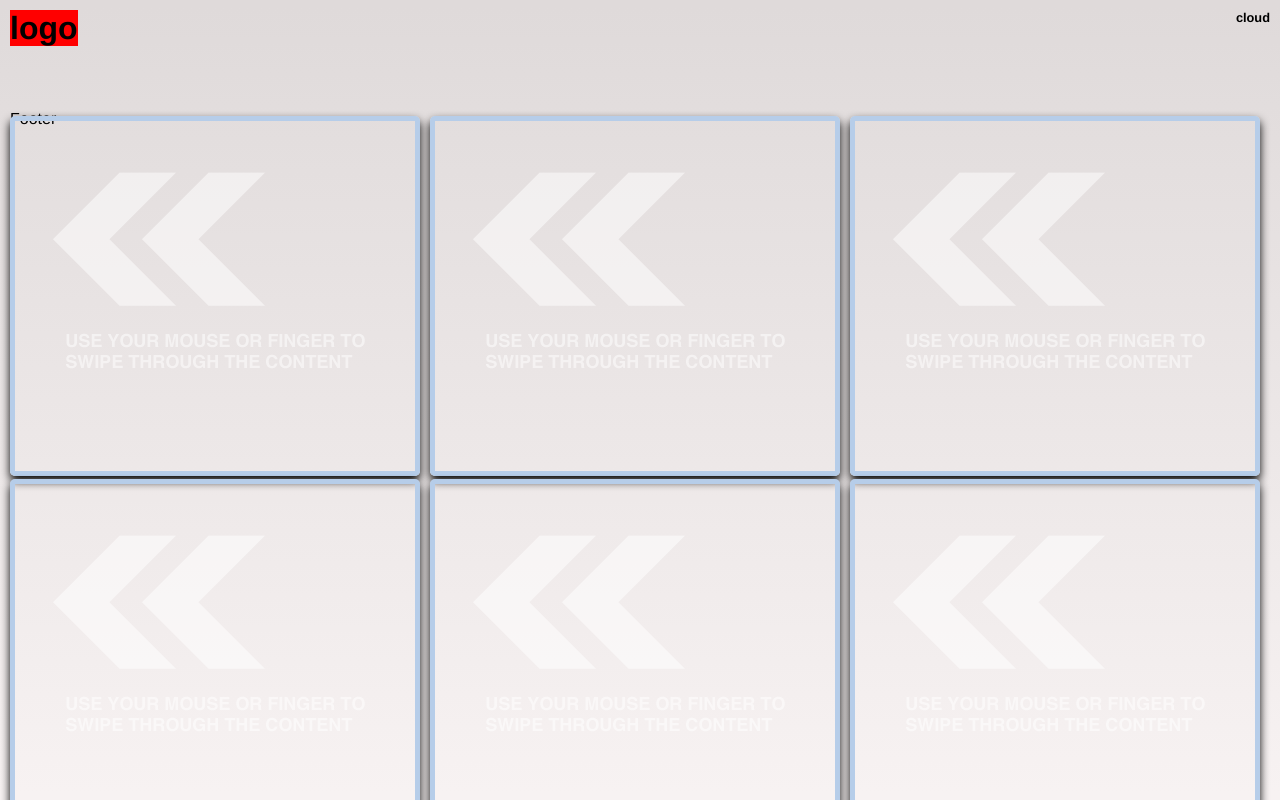
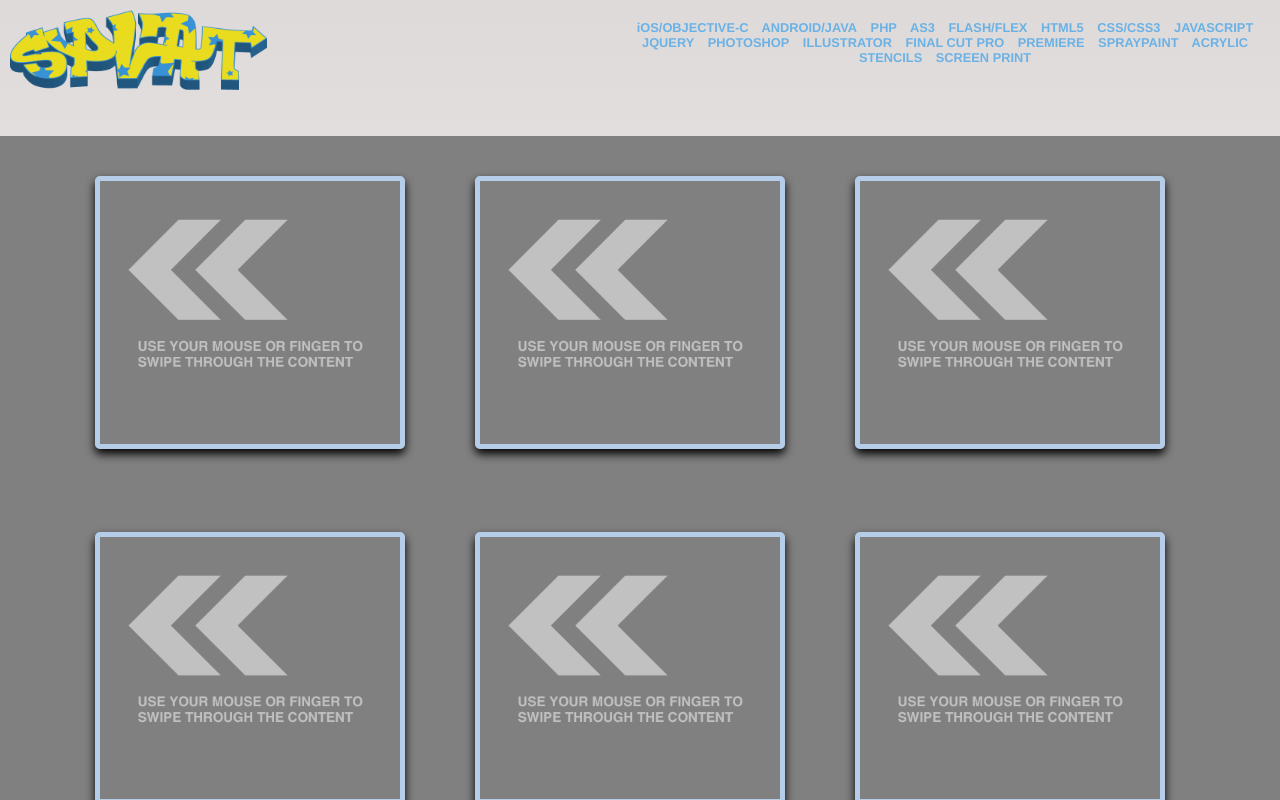
Before and after one commit to pemmerich/pemmerich-site, a plain HTML site: page src/index.html in a window 1280 px wide. Drawn offline with Linux system fonts and the light colour scheme.

Commit message:
made some adjustments

```diff
--- a/src/css/main.css
+++ b/src/css/main.css
@@ -48,7 +48,7 @@ body, html
 	margin: 0;
 	padding: 0;
 	height:100%;
-	min-height:100%;
+	/*min-height:100%;*/
 
 	font-family:Helvetica, Arial, sans-serif;
 	color:#000000;
@@ -82,10 +82,11 @@ body, html
 
 #header
 {
-	/*padding won't affect size of element'*/
+	/*padding won't affect size of element'
 	box-sizing:border-box;
 	-moz-box-sizing:border-box;
 	-webkit-box-sizing:border-box;
+	*/
 
 	padding:10px;
 	display:block;
@@ -120,7 +121,7 @@ body, html
 
 	text-align:left;
 	margin-bottom:0px;
-	background-color: red;
+	/*background-color: red;*/
 	height:80px;
 	width:100px;
 }
@@ -135,11 +136,13 @@ body, html
 	font-size:.8em;
 	font-weight:bold;
 	display:inline;
-	position:relative;
+	position:absolute;
 	max-width:50%;
+	top:20px;
+	right:10px;
 	width:auto;
 	height:auto;
-	float:right;
+	/*float:right;*/
 	text-align:center;
 }
 
@@ -150,18 +153,23 @@ body, html
 
 #footer
 {
-	/*padding won't affect size of element'*/
+	/*padding won't affect size of element'
 	box-sizing:border-box;
 	-moz-box-sizing:border-box;
 	-webkit-box-sizing:border-box;
+	*/
 
-	padding:10px;
 
-	display:inline-block;
+
+	display:block;
 	width:100%;
 	height:auto;
 	min-height:100px;
 	overflow:hidden;
+
+	padding:10px;
+	margin-bottom: 50px;
+	padding-bottom: 50px;
 
 	/*
 	background:#b8b8b8;
@@ -292,15 +300,21 @@ hr
 
 .scroller ul
 {
-	position:absolute;
+	/*position:absolute;*/
 	list-style:none;
-	display:block;
+	display:inline-block;
 	width:100%;
 	/*height:350px;
 	top:50%;*/
-	padding:0;
-	/*margin:-225px 0px 0px 0px;*/
-	text-align:left;
+
+	/*
+	text-align:center;
+	padding:auto;
+	margin:auto;
+	*/
+
+
+	background-color: gray;
 
 
 
@@ -315,8 +329,8 @@ hr
 	display:block;
 	vertical-align:middle;
 	float:left;
-	margin:0px 10px 0px 10px;
-	width:400px;
+	margin:40px 40px 40px 40px;
+	width:300px;
 	height:100%;
 
 	font-size:14px;
@@ -343,6 +357,7 @@ hr
 
 	-moz-border-radius: 5px;
 	border-radius: 5px;
+	width: 300px;
 
 	/*
 	-webkit-transform:rotateX(60deg) rotateZ(10deg);
@@ -419,7 +434,10 @@ hr
 		width:100%;
 		height:auto;
 		float:none;
+		position: relative;
 		text-align:center;
+		top:auto;
+		right:auto;
 	}
 
 
--- a/src/index.html
+++ b/src/index.html
@@ -21,18 +21,20 @@
 
 <div id="content">
 	<div class="scroller">
+
 	<div id="header">
 		<div id="logo">
-		logo
+
+
+
+			<img src="images/splat.png">
 			<!--
-		<span class="blue">Patrick</span>
-		<span class="grey">Emmerich</span>
+			<span class="grey">Patrick</span>
+			<span class="blue">Emmerich</span>
 			-->
-		<!--<img src="images/splat.png">-->
 		</div>
 		<div id="cloud">
-		cloud
-		<!--
+
 			<span class="blue">iOS/OBJECTIVE-C</span>
 			<span class="blue">ANDROID/JAVA</span>
 			<span class="blue">PHP</span>
@@ -53,30 +55,23 @@
 			<span class="blue">ACRYLIC</span>
 			<span class="blue">STENCILS</span>
 			<span class="blue">SCREEN PRINT</span>
-	-->
+
 		</div>
 	</div>
 
-
-
-
 	<ul class="list"></ul>
 
+	<div id="footer">
 
-
-
-
-	<div id="footer">
-	Footer
-	<!--
 		<div id="name">
 			<span class="blue">INTERACTIVE</span>
 			<span class="grey">GRAPHIC</span>
 			<span class="blue">DESIGN</span>
 		</div>
 		<div id="contact" class="blue">sk8ordie1090@gmail.com  -  845 649 0058  -  NYC  -  11102</div>
--->
+
 	</div>
+
 </div>
 </div>
 
--- a/src/js/Main.js
+++ b/src/js/Main.js
@@ -25,6 +25,7 @@ $(document).ready
 $(window).resize(function() {
 	var viewportWidth = $(window).width();
 	var viewportHeight = $(window).height();
+	setScrollerHeight();
 	console.log("Viewport Width = "+viewportWidth);
 	console.log("Viewport Height = "+viewportHeight);
 	//update survey container size
@@ -69,15 +70,10 @@ function init()
 
 	  });
 
-	var thumbWidth = $('#content > .scroller li').css('width').replace("px","");
-	var thumbHeight = $('#content > .scroller li').css('height').replace("px","");
-	var thumbBorder = $('#content > .scroller li img').css('border-width').replace("px","");
-	var thumbMargin = $('#content > .scroller li').css('margin-right').replace("px","");
-	var scrollWidth = ($(thumbnails).length+1) * (Number(thumbWidth) + (thumbMargin*2) + (thumbBorder*2) );
-	var scrollHeight = ($(thumbnails).length+1) * (Number(thumbHeight) + (thumbMargin*2) + (thumbBorder*2) );
-	 $('#content > .scroller').css("height",scrollHeight);
-	 console.log("scroller width = "+scrollWidth);
-	 console.log("scroller height = "+scrollHeight);
+
+	setScrollerHeight();
+
+
 
 
 	thumb_scroll = new IScroll("#content",{mouseWheel:true,scrollbars:true});
@@ -111,3 +107,29 @@ function init()
 
 
 }
+
+function setScrollerHeight()
+{
+	var listHeight = $('#content > .scroller > .list').innerHeight();
+	var listWidth = $('#content > .scroller > .list').innerWidth();
+	var headerHeight = $('#header').innerHeight();
+	var footerHeight = $('#footer').innerHeight();
+
+	var thumbWidth = $('#content > .scroller li').css('width').replace("px","");
+	var thumbBorder = $('#content > .scroller li img').css('border-width').replace("px","");
+	var thumbMargin = $('#content > .scroller li').css('margin-right').replace("px","");
+	var thumbInnerWidth = Number(thumbWidth)+Number(thumbMargin*2)+Number(thumbBorder*2);
+	var numThumbs = Math.floor(listWidth/thumbInnerWidth);
+	var scrollWidth = numThumbs*thumbInnerWidth;
+	var bodyInnerWidth = $('body').innerWidth();
+	var paddingLeft = (bodyInnerWidth/2)-(scrollWidth/2);
+	 $('#content > .scroller > .list').css("padding-left",paddingLeft);
+
+	console.log("header height ="+headerHeight);
+	console.log("list height ="+listHeight);
+	console.log("footer height ="+footerHeight);
+	console.log("body width "+bodyInnerWidth+" scrollWidth "+scrollWidth+" num thumbs "+numThumbs+" thumb inner width "+thumbInnerWidth);
+
+
+	 $('#content > .scroller').css("height",headerHeight+listHeight+footerHeight);
+}
```
Lines whose indentation alone changed are shown as unchanged.
